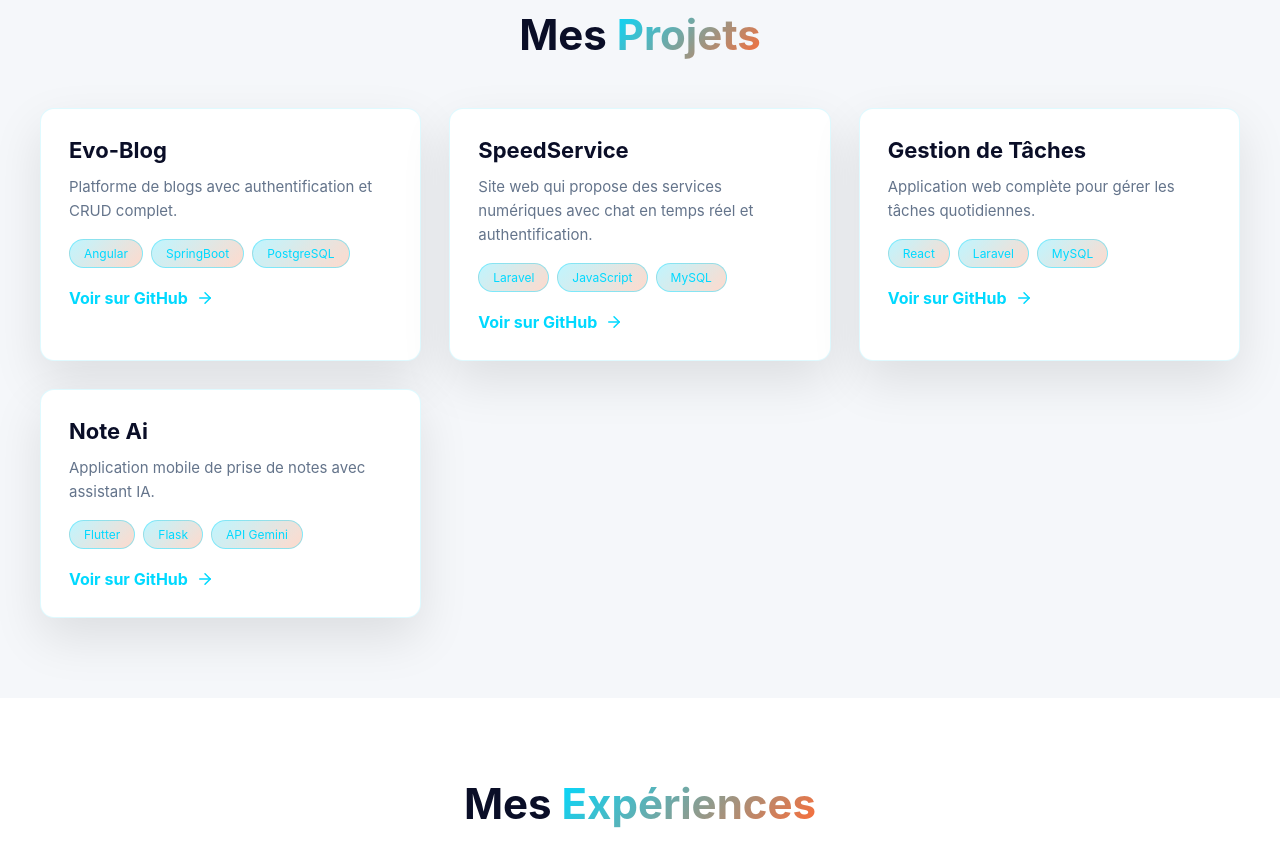
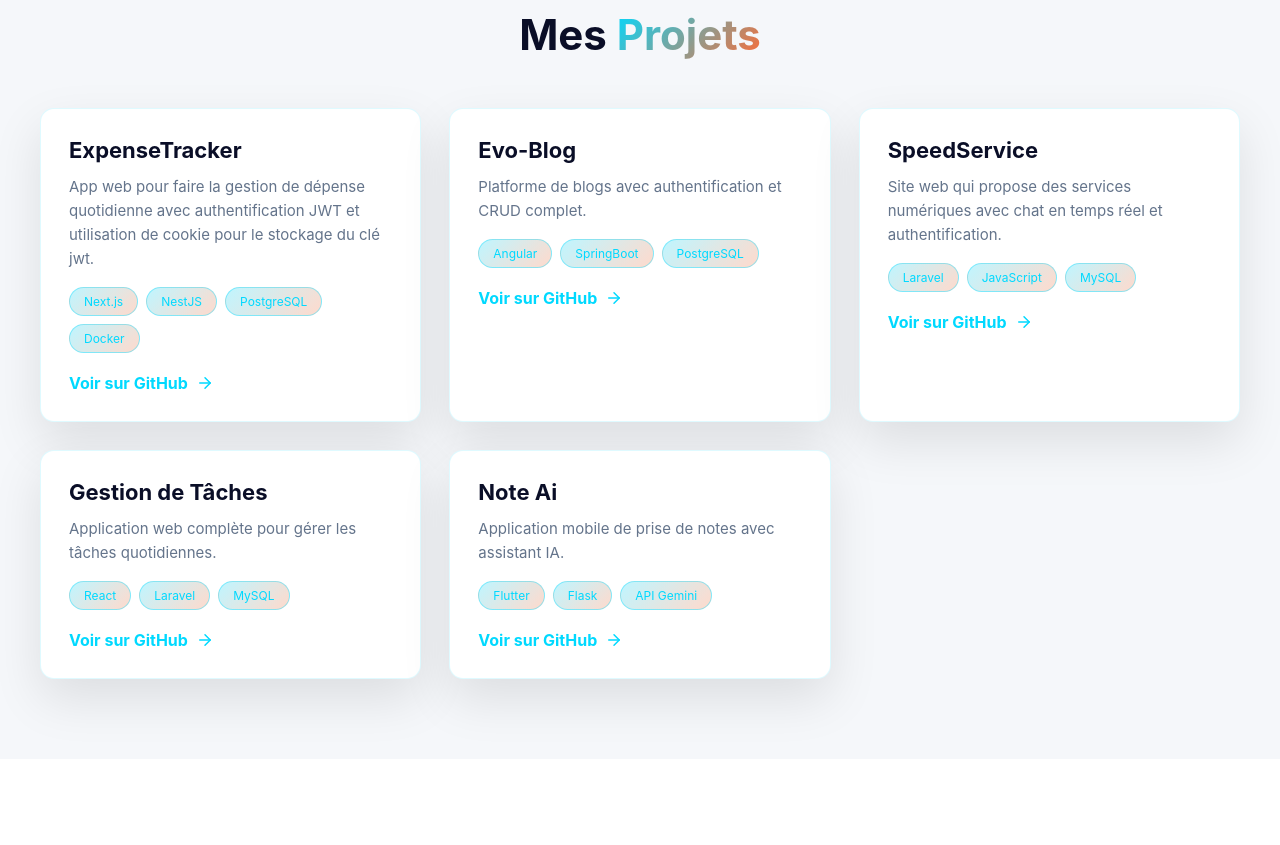
Before and after one commit to Sylvano96/MonPortfolio, a React (Vite) app: page / in a window 1280 px wide. Shown: the part 3860-4705 px from the top of the page. Built offline with nearby package versions, Linux system fonts and the light colour scheme.

Commit message:
Mis à jour, ajout du nouvel projet

```diff
--- a/src/App.jsx
+++ b/src/App.jsx
@@ -970,6 +970,12 @@ function Projects() {
 
   const projects = [
     {
+      name: 'ExpenseTracker',
+      desc: 'App web pour faire la gestion de dépense quotidienne avec authentification JWT et utilisation de cookie pour le stockage du clé jwt.',
+      tech: ['Next.js', 'NestJS', 'PostgreSQL', 'Docker'],
+      link: 'https://github.com/Sylvano96/Gestion_depense'
+    },
+    {
       name: 'Evo-Blog',
       desc: 'Platforme de blogs avec authentification et CRUD complet.',
       tech: ['Angular', 'SpringBoot', 'PostgreSQL'],
```
